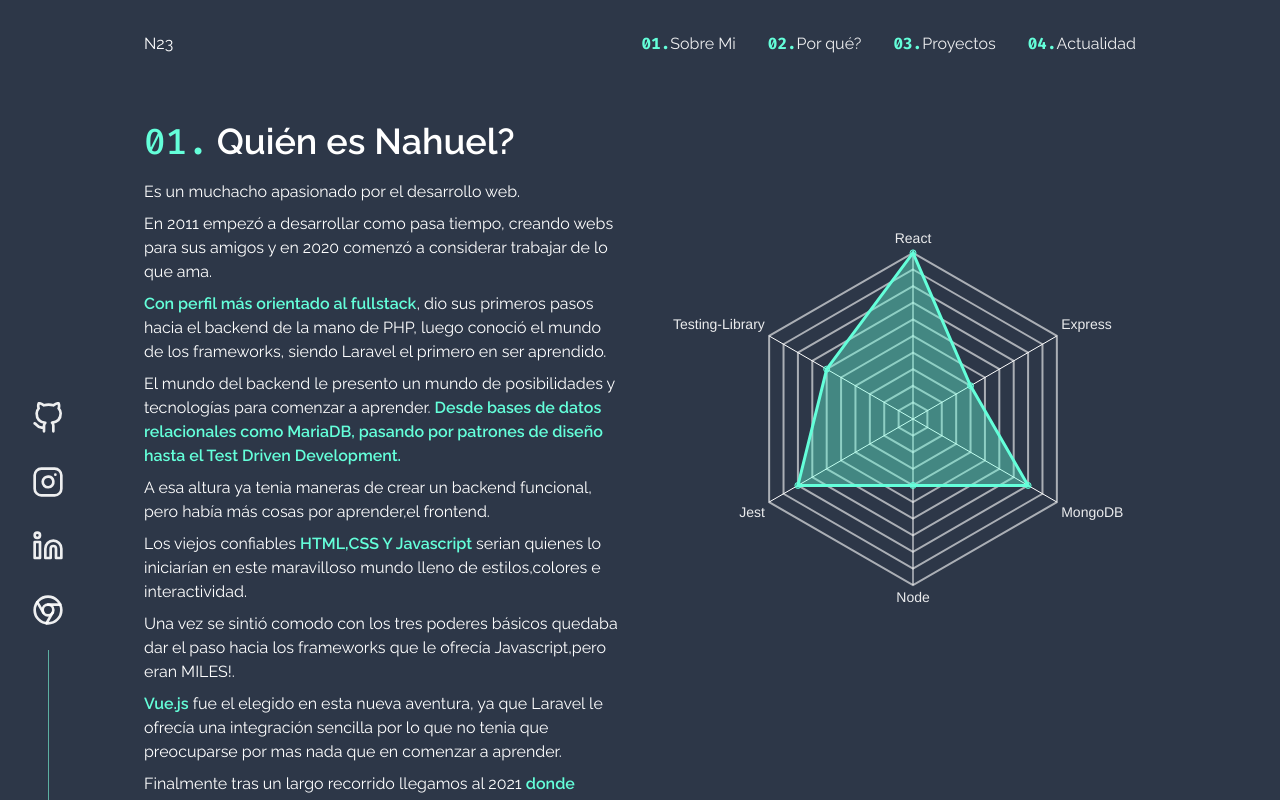
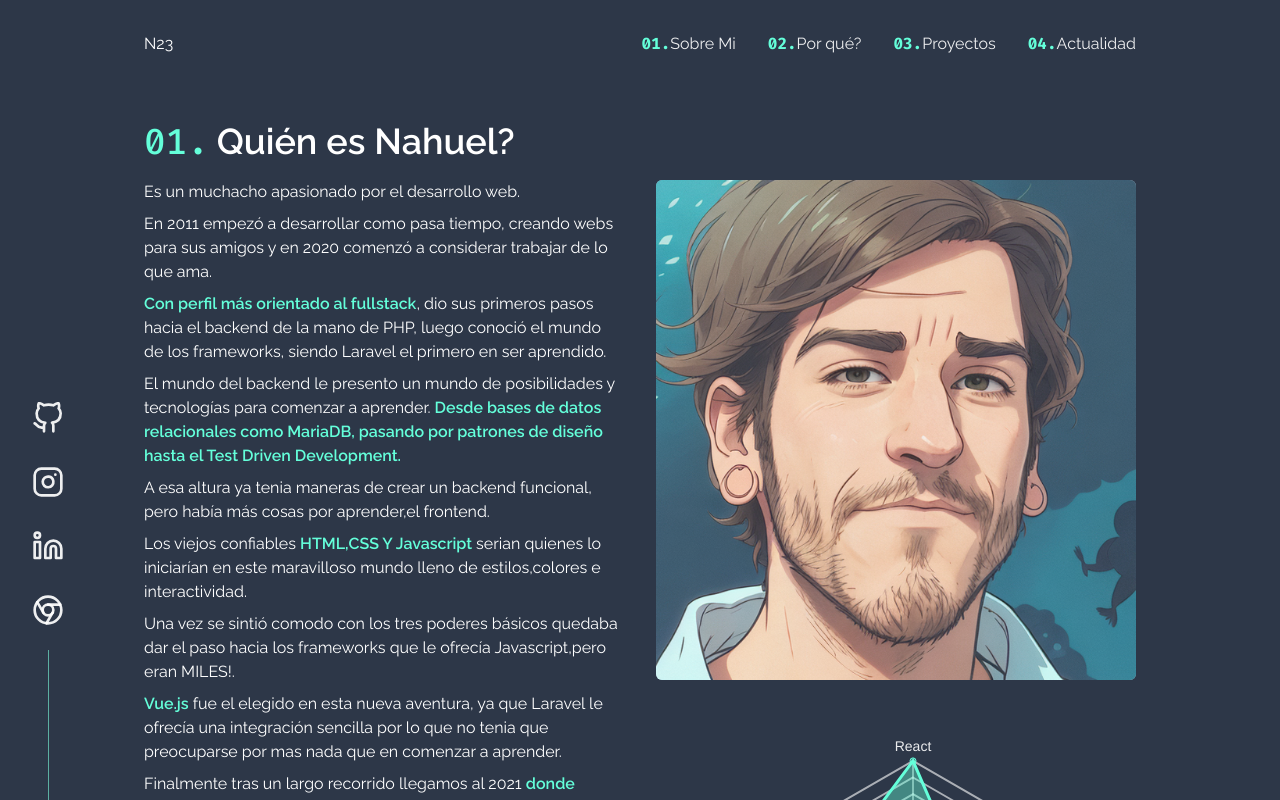
Before and after one commit to nahuelDev23/myPageCv, a Next.js app: page / in a window 1280 px wide. Shown: the top 800 px of the page. Built offline with nearby package versions, Linux system fonts and the light colour scheme.

Commit message:
fix server random error

```diff
--- a/components/sections/AboutMe.tsx
+++ b/components/sections/AboutMe.tsx
@@ -7,7 +7,7 @@ import {
   Highlighter,
   RadarChartSkills,
 } from "../ui";
-// import { MyPhoto } from "../ui/";
+import { MyPhoto } from "../ui/";
 import { CurrentTecnologiesList } from "../ui/technologies";
 import { ScrollToContext } from "../../context/scrollTo/ScrollToContext";
 import { TransitionContext } from "../../context";
@@ -103,12 +103,8 @@ export const AboutMe = () => {
 
                   <CurrentTecnologiesList />
                 </Stack>
-                <Stack
-                  display={{ base: "none", md: "flex" }}
-                  maxWidth="100%"
-                  overflowX="hidden"
-                >
-                  {/* <MyPhoto /> */}
+                <Stack maxWidth="100%" overflowX="hidden">
+                  <MyPhoto />
                   <RadarChartSkills />
                 </Stack>
               </Grid>
--- a/components/ui/MyPhoto.tsx
+++ b/components/ui/MyPhoto.tsx
@@ -11,7 +11,12 @@ export const MyPhoto = () => {
   return (
     <Stack>
       {viewportRef && (
-        <Stack ref={viewportRef} maxW="100vw" overflow="hidden">
+        <Stack
+          ref={viewportRef}
+          display={{ base: "none", md: "flex" }}
+          maxW="100vw"
+          overflow="hidden"
+        >
           <Stack direction="row">
             {pictures.map(({ url }: { url: string }, index: number) => (
               <Stack
```
